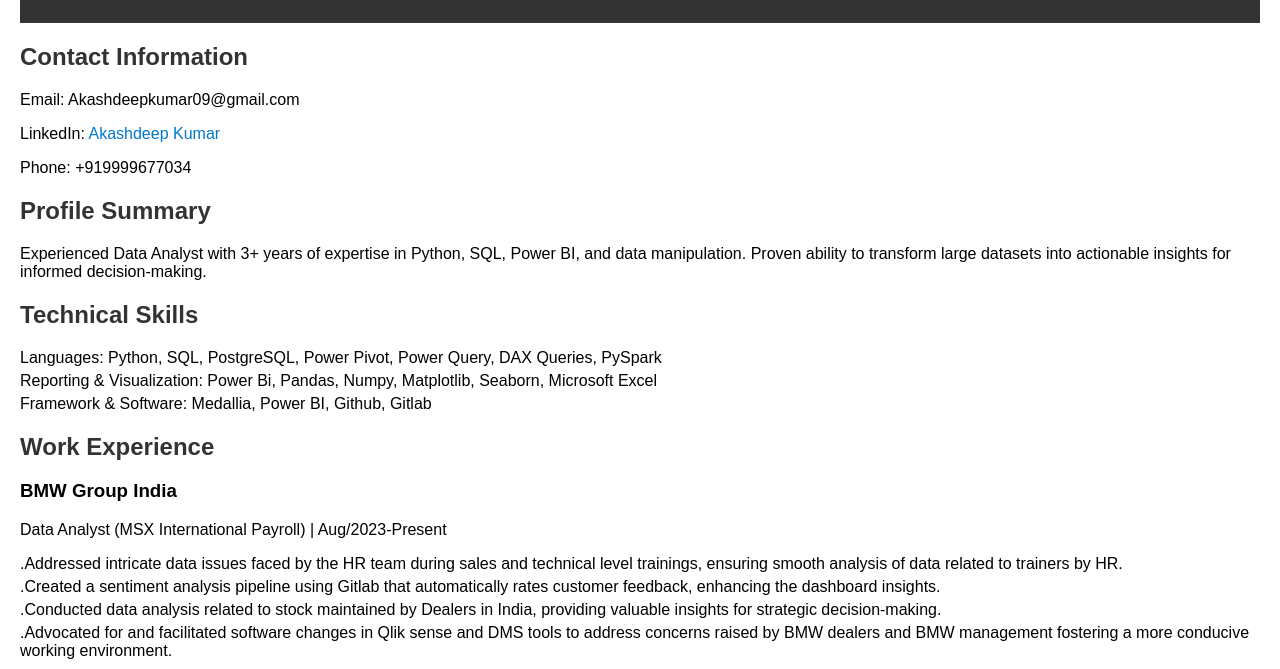
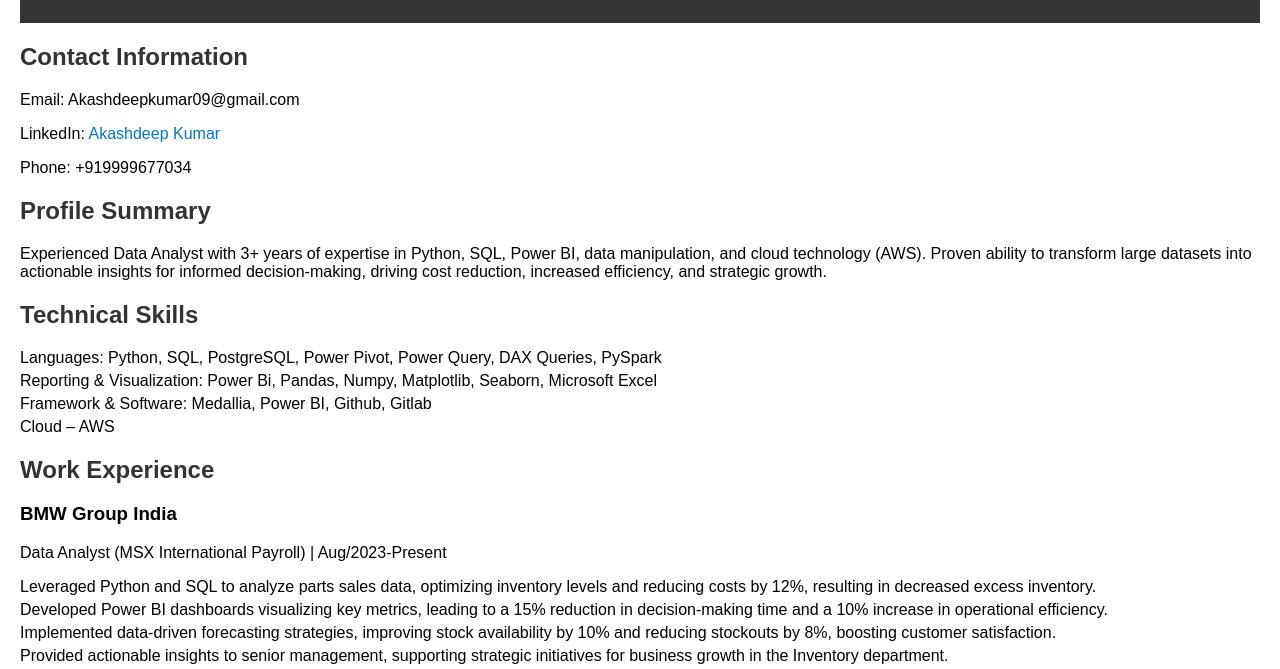
Before and after one commit to AkashdeepBerera/Resume-Projects, a plain HTML site: page index.html in a window 1280 px wide. Shown: the part 131-800 px from the top of the page. Drawn offline with Linux system fonts and the light colour scheme.

Commit message:
Update index.html

```diff
--- a/index.html
+++ b/index.html
@@ -60,7 +60,7 @@
 
     <section id="summary">
         <h2>Profile Summary</h2>
-        <p>Experienced Data Analyst with 3+ years of expertise in Python, SQL, Power BI, and data manipulation. Proven ability to transform large datasets into actionable insights for informed decision-making.</p>
+        <p>Experienced Data Analyst with 3+ years of expertise in Python, SQL, Power BI, data manipulation, and cloud technology (AWS). Proven ability to transform large datasets into actionable insights for informed decision-making, driving cost reduction, increased efficiency, and strategic growth.</p>
     </section>
 
     <section id="skills">
@@ -69,6 +69,7 @@
             <li>Languages: Python, SQL, PostgreSQL, Power Pivot, Power Query, DAX Queries, PySpark</li>
             <li>Reporting & Visualization: Power Bi, Pandas, Numpy, Matplotlib, Seaborn, Microsoft Excel</li>
             <li>Framework & Software: Medallia, Power BI, Github, Gitlab</li>
+            <li>Cloud – AWS</li>
         </ul>
     </section>
 
@@ -77,10 +78,10 @@
         <h3>BMW Group India</h3>
         <p>Data Analyst (MSX International Payroll) | Aug/2023-Present</p>
         <ul>
-            <li>.Addressed intricate data issues faced by the HR team during sales and technical level trainings, ensuring smooth analysis of data related to trainers by HR.</li>
-            <li>.Created a sentiment analysis pipeline using Gitlab that automatically rates customer feedback, enhancing the dashboard insights.</li>
-            <li>.Conducted data analysis related to stock maintained by Dealers in India, providing valuable insights for strategic decision-making.</li>
-            <li>.Advocated for and facilitated software changes in Qlik sense and DMS tools to address concerns raised by BMW dealers and BMW management fostering a more conducive working environment.</li>
+            <li>Leveraged Python and SQL to analyze parts sales data, optimizing inventory levels and reducing costs by 12%, resulting in decreased excess inventory.</li>
+            <li>Developed Power BI dashboards visualizing key metrics, leading to a 15% reduction in decision-making time and a 10% increase in operational efficiency.</li>
+            <li>Implemented data-driven forecasting strategies, improving stock availability by 10% and reducing stockouts by 8%, boosting customer satisfaction.</li>
+            <li>Provided actionable insights to senior management, supporting strategic initiatives for business growth in the Inventory department.</li>
         </ul>
 
         <h3>Verisk Analytics India</h3>
```
